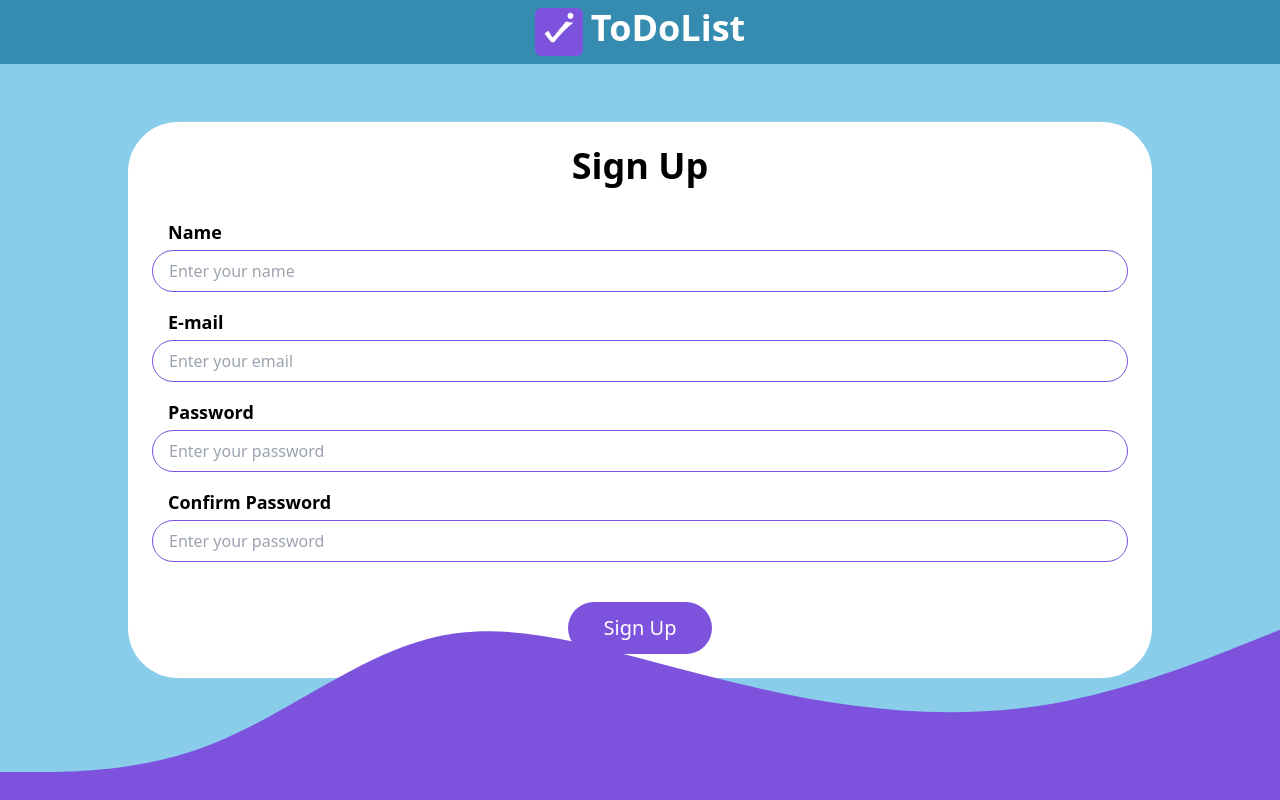
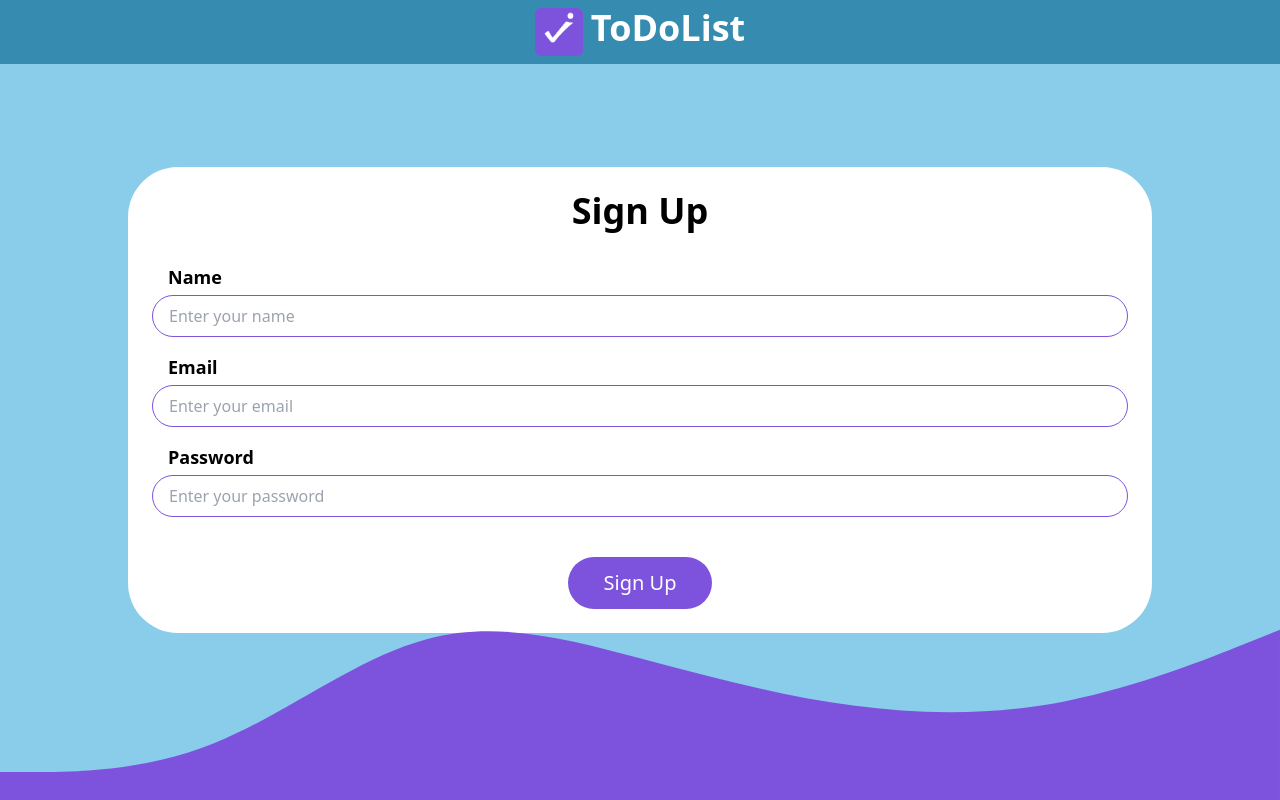
Before and after one commit to Podziuu/ToDoList, a React (Vite) app in the folder client/: page /signup in a window 1280 px wide. Built offline with nearby package versions, Linux system fonts and the light colour scheme.

Commit message:
Small fix

```diff
--- a/client/package.json
+++ b/client/package.json
@@ -12,6 +12,7 @@
     "@reduxjs/toolkit": "^1.9.0",
     "react": "^18.2.0",
     "react-dom": "^18.2.0",
+    "react-hook-form": "^7.39.3",
     "react-redux": "^8.0.5",
     "react-router-dom": "^6.4.3"
   },
--- a/client/src/App.jsx
+++ b/client/src/App.jsx
@@ -1,10 +1,11 @@
 import { Route, Routes } from "react-router-dom";
 
-import NavBar from "./components/UI/NavBar";
-import Wave from "./components/UI/Wave";
+import NavBar from "./components/NavBar";
+import Wave from "./components/Wave";
 import Home from "./pages/Home";
 import Login from "./pages/Login";
 import Signup from "./pages/Signup";
+import Main from "./pages/Main";
 
 function App() {
   return (
@@ -14,6 +15,7 @@ function App() {
         <Route path="/" element={<Home />} exact />
         <Route path="/login" element={<Login />} />
         <Route path="/signup" element={<Signup />} />
+        <Route path="/tasks" element={<Main />} />
       </Routes>
       <Wave />
     </div>
--- a/client/src/components/UI/Button.jsx
+++ b/client/src/components/Button.jsx
@@ -3,12 +3,14 @@ import { Link } from "react-router-dom";
 
 const Button = (props) => {
   const classes = props.primary ? "border border-primary" : "bg-primary";
-  const sizeClasses = props.big ? 'px-9 py-3' : 'px-4 py-1'
+  const sizeClasses = props.big ? "px-9 py-3" : "px-4 py-1";
+  const isSubmit = props.submit ? "submit" : "";
   return (
     <>
       {!props.link && (
         <button
           className={`${classes} ${sizeClasses} rounded-full text-white text-xl ${props.className}`}
+          type={isSubmit}
         >
           {props.text}
         </button>
--- /dev/null
+++ b/client/src/components/Input.jsx
@@ -0,0 +1,24 @@
+import React from "react";
+
+const Input = React.forwardRef(({ name, placeholder, type, errors, ...rest }, ref) => {
+  const classes = errors[name] ? 'border-red-500 focus:border-red-500' : 'border-primary focus:border-primary'
+
+  return (
+    <div className="py-2 flex flex-col">
+      <label className="text-lg font-semibold ml-4 mb-1">{name}</label>
+      <input
+        className={`border ${classes} rounded-full py-2 px-4 w-full focus:border-2 outline-none`}
+        placeholder={placeholder}
+        type={type}
+        name={name}
+        {...rest}
+        ref={ref}
+      />
+      {errors && errors[name]?.type === "required" && (
+        <span className="ml-4 pt-1 text-red-500">{errors[name]?.message}</span>
+      )}
+    </div>
+  );
+});
+
+export default Input;
--- a/client/src/components/UI/NavBar.jsx
+++ b/client/src/components/NavBar.jsx
@@ -1,6 +1,6 @@
 import React from "react";
 import { Link } from "react-router-dom";
-import logo from "../../assets/logo.png";
+import logo from "../assets/logo.png";
 
 const NavBar = () => {
   return (
--- a/client/src/components/UI/Input.jsx
+++ /dev/null
@@ -1,12 +0,0 @@
-import React from 'react'
-
-const Input = (props) => {
-  return (
-    <div className="py-2 flex flex-col">
-        <label className="text-lg font-semibold ml-4 mb-1">{props.name}</label>
-        <input className="border border-primary rounded-full py-2 px-4 w-full focus:border-2 focus:border-primary outline-none" placeholder={props.placeholder} />
-    </div>
-  )
-}
-
-export default Input
--- a/client/src/pages/Home.jsx
+++ b/client/src/pages/Home.jsx
@@ -1,5 +1,5 @@
 import React from "react";
-import Button from "../components/UI/Button";
+import Button from "../components/Button";
 
 const Home = () => {
   return (
--- a/client/src/pages/Login.jsx
+++ b/client/src/pages/Login.jsx
@@ -1,16 +1,41 @@
 import React from "react";
-import Button from "../components/UI/Button";
-import Input from "../components/UI/Input";
+import { useForm } from "react-hook-form";
+
+import Button from "../components/Button";
+import Input from "../components/Input";
 
 const Login = () => {
-  return <div className="h-screen flex justify-center items-center bg-light-blue">
-    <div className="bg-white p-6 rounded-[50px] w-4/5 flex flex-col">
-      <h1 className="text-4xl font-bold text-center mb-6">Log in</h1>
-      <Input name="E-mail" placeholder="Enter your email"/>
-      <Input name="Password" placeholder="Enter your password" />
-      <Button className="w-fit m-auto mt-8" big text="Login"/>
+  const {
+    register,
+    handleSubmit,
+    formState: { errors },
+  } = useForm();
+  const onSubmit = (data) => console.log(data);
+
+  return (
+    <div className="h-screen flex justify-center items-center bg-light-blue">
+      <div className="bg-white p-6 rounded-[50px] w-4/5 flex flex-col">
+        <h1 className="text-4xl font-bold text-center mb-6">Log in</h1>
+        <form className="flex flex-col" onSubmit={handleSubmit(onSubmit)}>
+          <Input
+            name="E-mail"
+            placeholder="Enter your email"
+            type="email"
+            {...register("Email", { required: "Email is required!" })}
+            errors={errors}
+          />
+          <Input
+            name="Password"
+            placeholder="Enter your password"
+            type="password"
+            {...register("Password", { required: "Password is required!" })}
+            errors={errors}
+          />
+          <Button className="w-fit m-auto mt-8" big text="Login" submit />
+        </form>
+      </div>
     </div>
-  </div>;
+  );
 };
 
 export default Login;
--- /dev/null
+++ b/client/src/pages/Main.jsx
@@ -0,0 +1,17 @@
+import React from "react";
+
+const Main = () => {
+  return (
+    <div className="h-screen flex justify-center items-center bg-light-blue">
+      <div className="bg-white h-4/5 rounded-3xl w-4/5">
+        <div className="bg-dark-blue text-white text-xl text-center rounded-t-3xl py-3">
+          <h2>X tasks remaining</h2>
+        </div>
+        <div></div>
+      </div>
+      <div></div>
+    </div>
+  );
+};
+
+export default Main;
--- a/client/src/pages/Signup.jsx
+++ b/client/src/pages/Signup.jsx
@@ -1,18 +1,54 @@
 import React from "react";
+import { useForm } from "react-hook-form";
 
-import Button from "../components/UI/Button";
-import Input from "../components/UI/Input";
+import Button from "../components/Button";
+import Input from "../components/Input";
 
 const Signup = () => {
+  const {
+    register,
+    handleSubmit,
+    formState: { errors },
+  } = useForm();
+  const onSubmit = (data) => console.log(data);
+
   return (
     <div className="h-screen flex justify-center items-center bg-light-blue">
       <div className="bg-white p-6 rounded-[50px] w-4/5 flex flex-col">
         <h1 className="text-4xl font-bold text-center mb-6">Sign Up</h1>
-        <Input name="Name" placeholder="Enter your name" />
-        <Input name="E-mail" placeholder="Enter your email" />
-        <Input name="Password" placeholder="Enter your password" />
-        <Input name="Confirm Password" placeholder="Enter your password" />
-        <Button className="w-fit m-auto mt-8" big text="Sign Up" />
+        <form className="flex flex-col" onSubmit={handleSubmit(onSubmit)}>
+          <Input
+            name="Name"
+            placeholder="Enter your name"
+            type="text"
+            errors={errors}
+            {...register("Name", { required: "Name is required!" })}
+          />
+          <Input
+            name="E-mail"
+            placeholder="Enter your email"
+            type="email"
+            errors={errors}
+            {...register("Email", { required: "Email is required!" })}
+          />
+          <Input
+            name="Password"
+            placeholder="Enter your password"
+            type="password"
+            errors={errors}
+            {...register("Password", { required: "Password is required!" })}
+          />
+          {/* <Input
+            name="Confirm Password"
+            placeholder="Enter your password"
+            type="password"
+            errors={errors}
+            {...register("CPassword", {
+              required: "Please repeat your password!",
+            })}
+          /> */}
+          <Button className="w-fit m-auto mt-8" big text="Sign Up" submit />
+        </form>
       </div>
     </div>
   );
```
Also changed, not shown: client/src/components/Wave.jsx (renamed from client/src/components/UI/Wave.jsx), 1 other file (tests, documents, lock files or other folders).
